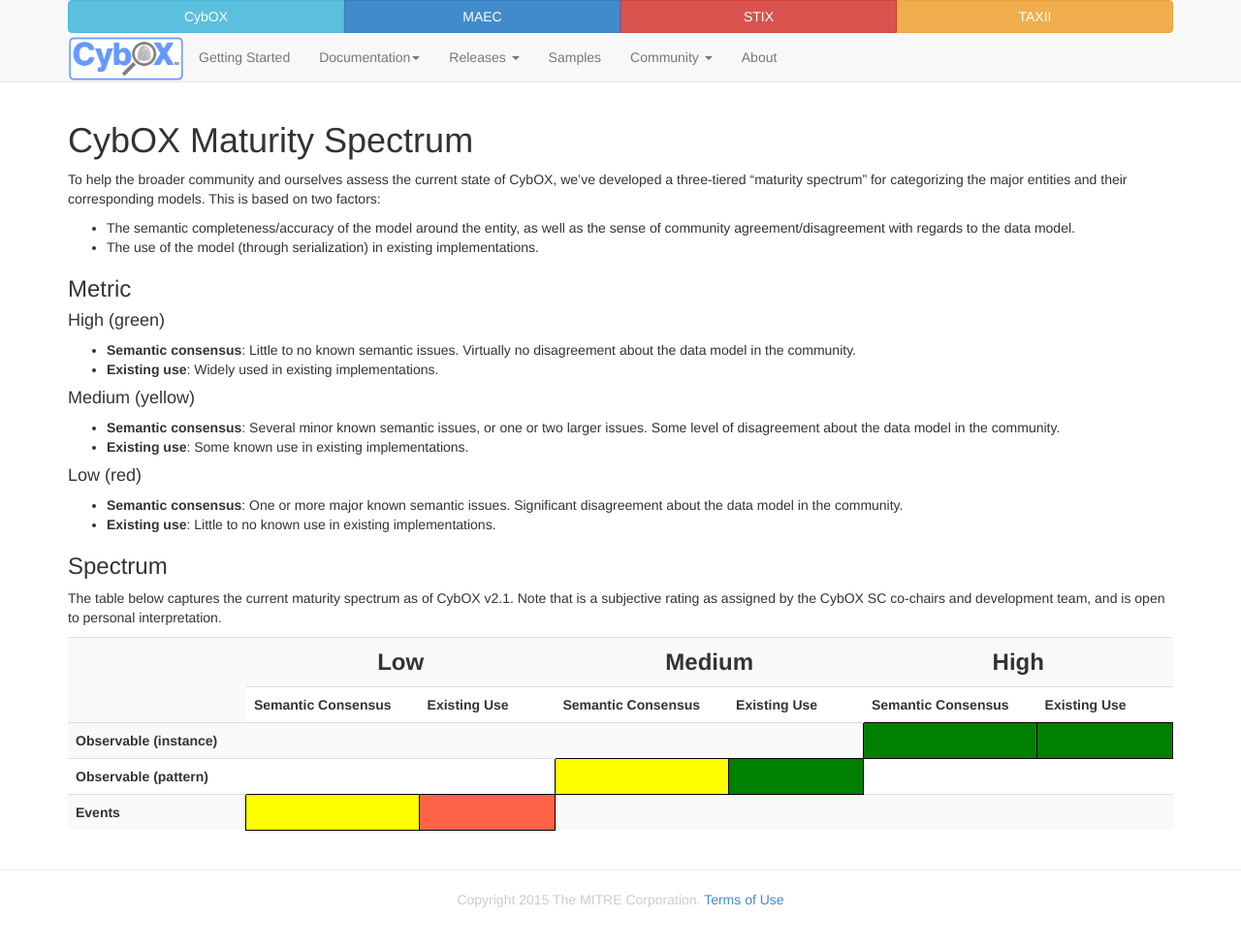
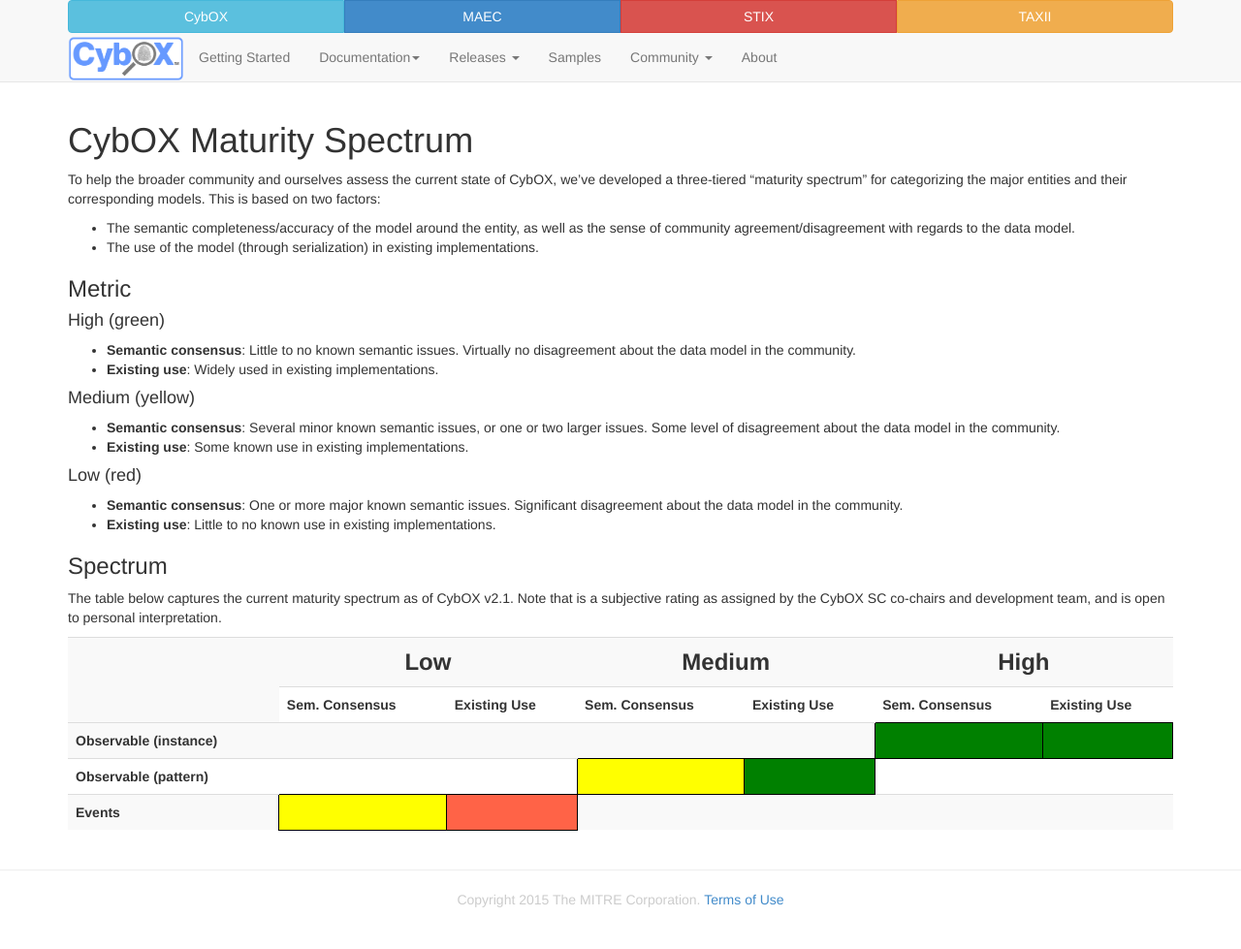
Before and after one commit to CybOXProject/cyboxproject.github.io, a Jekyll site: the page built from maturity-spectrum/index.md, in a window 1280 px wide. Shown: the whole page at 97% size. Built offline with Jekyll 4.4.1, drawn with Linux system fonts in a browser that asks for light colours; Markdown is read by kramdown in place of the engine named in the settings.

Commit message:
Tweaked spacing

```diff
--- a/maturity-spectrum/index.md
+++ b/maturity-spectrum/index.md
@@ -38,12 +38,12 @@
   <th colspan="2" scope="colgroup" style="text-align:center; font-size:24px">High</th>
 </tr>
 <tr>
-  <th scope="col">Semantic Consensus</th>
-  <th scope="col">Existing Use&nbsp;&nbsp;&nbsp;&nbsp;&nbsp;&nbsp;</th>
-  <th scope="col">Semantic Consensus</th>
-  <th scope="col">Existing Use&nbsp;&nbsp;&nbsp;&nbsp;&nbsp;&nbsp;</th>
-  <th scope="col">Semantic Consensus</th>
-  <th scope="col">Existing Use&nbsp;&nbsp;&nbsp;&nbsp;&nbsp;&nbsp;</th>
+  <th scope="col">Sem. Consensus</th>
+  <th scope="col">Existing Use</th>
+  <th scope="col">Sem. Consensus</th>
+  <th scope="col">Existing Use</th>
+  <th scope="col">Sem. Consensus</th>
+  <th scope="col">Existing Use</th>
 </tr>
 <tr>
   <th scope="row"><b>Observable (instance)</b></th>
```
